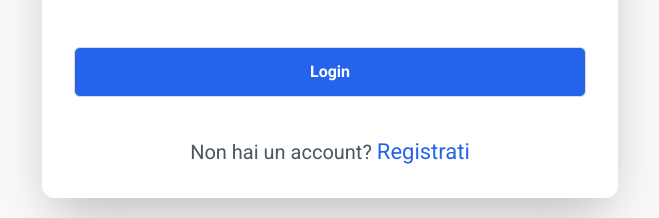
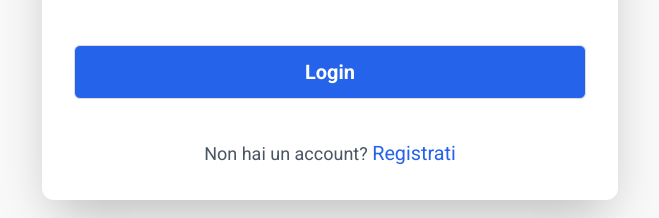
Before and after one commit to arash-96/farmacisti_finder, a React (Vite) app in the folder frontend/: page /login_email in a window 1280 px wide. Shown: the part 491-709 px from the top of the page, without its empty margins (310-969 px from the left). Built offline with nearby package versions, Linux system fonts and the light colour scheme; the HTML template or start-up script is replaced by a standard one.

Commit message:
adjusted text font

```diff
--- a/frontend/src/components/LoginWithEmailForm.jsx
+++ b/frontend/src/components/LoginWithEmailForm.jsx
@@ -82,12 +82,12 @@ function Form({ route, method }) {
         {loading && <LoadingIndicator />}
 
         <button
-          className="w-full p-3 bg-blue-600 text-white rounded-md hover:bg-blue-700 transition duration-200 ease-in-out"
+          className="w-full p-3 bg-blue-600 text-white rounded-md hover:bg-blue-700 transition duration-200 ease-in-out text-xl"
           type="submit"
         >
           {method === "login" ? "Login" : "Register"}
         </button>
-        <p className="mt-4 text-xl text-gray-600">
+        <p className="mt-4 text-lg text-gray-600">
           Non hai un account?{" "}
           <Link to="/register" className="text-blue-600 hover:underline">
             Registrati
```
